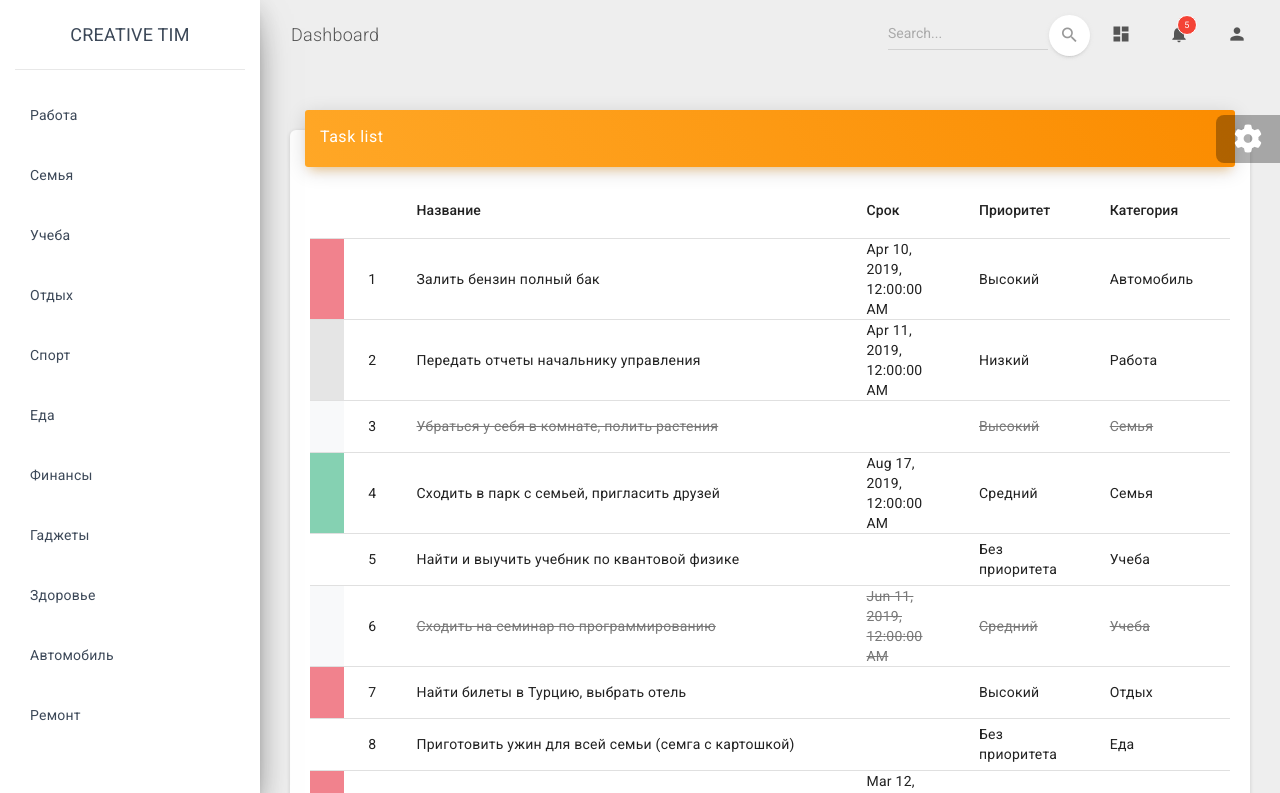
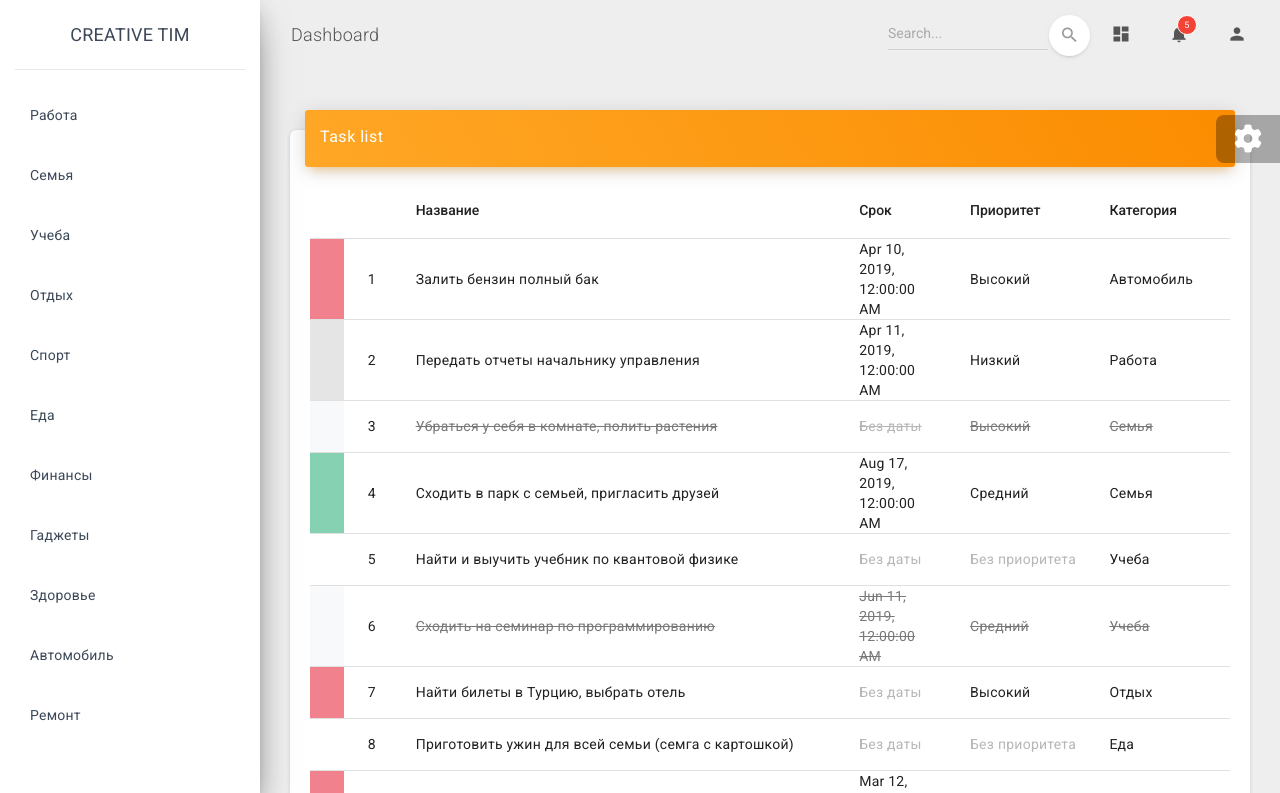
Before and after one commit to NikitaDubrovskii/todo, an Angular app: page / in a window 1280 px wide. Shown: the top 793 px of the page. Built offline with nearby package versions, Linux system fonts and the light colour scheme.

Commit message:
Added sorting and pagination for the table

```diff
--- a/src/app/views/tasks/tasks.component.html
+++ b/src/app/views/tasks/tasks.component.html
@@ -3,8 +3,8 @@
     <h4 class="card-title">Task list</h4>
   </div>
 
-  <div class="card-body table-responsive">
-    <table [dataSource]="dataSource" mat-table>
+  <div class="card-body table-responsive" *ngIf="tasks.length > 0">
+    <table [dataSource]="dataSource" mat-table matSort>
       <ng-container matColumnDef="color">
         <th *matHeaderCellDef mat-header-cell></th>
         <td class="col-color" *matCellDef="let task" [style.background-color]="getPriorityColor(task)"
@@ -19,33 +19,33 @@
       </ng-container>
 
       <ng-container matColumnDef="title">
-        <th *matHeaderCellDef mat-header-cell> Название</th>
+        <th *matHeaderCellDef mat-header-cell mat-sort-header="title"> Название</th>
         <td class="col-title" *matCellDef="let task" [class.completed]="task.completed" mat-cell>
           {{task.title}}
         </td>
       </ng-container>
 
       <ng-container matColumnDef="date">
-        <th *matHeaderCellDef mat-header-cell> Срок</th>
-        <td class="col-date" *matCellDef="let task" [ngClass]="{'completed': task.completed, 'nodate': task.date == null}"
+        <th *matHeaderCellDef mat-header-cell mat-sort-header="date"> Срок</th>
+        <td class="col-date" *matCellDef="let task" [ngClass]="{'completed': task.completed, 'no-value': task.date == null}"
             mat-cell>
-          {{task.date | date: "medium"}}
+          {{task.date ? (task.date | date: "medium") : "Без даты"}}
         </td>
       </ng-container>
 
       <ng-container matColumnDef="priority">
-        <th *matHeaderCellDef mat-header-cell> Приоритет</th>
+        <th *matHeaderCellDef mat-header-cell mat-sort-header="priority"> Приоритет</th>
         <td class="col-priority" *matCellDef="let task"
-            [ngClass]="{'completed': task.completed, 'nopriority': task.priority == null}"
+            [ngClass]="{'completed': task.completed, 'no-value': task.priority == null}"
             mat-cell>
           {{task.priority ? task.priority.title : "Без приоритета"}}
         </td>
       </ng-container>
 
       <ng-container matColumnDef="category">
-        <th *matHeaderCellDef mat-header-cell> Категория</th>
+        <th *matHeaderCellDef mat-header-cell mat-sort-header="category"> Категория</th>
         <td class="col-category" *matCellDef="let task"
-            [ngClass]="{'completed': task.completed, 'nocategory': task.category == null, 'link': !task.completed && task.category}"
+            [ngClass]="{'completed': task.completed, 'no-value': task.category == null, 'link': !task.completed && task.category}"
             mat-cell>
           {{task.category ? task.category.title : "Без категории"}}
         </td>
@@ -55,5 +55,9 @@
 
       <tr *matRowDef="let row; columns: displayedColumns;" mat-row></tr>
     </table>
+
+    <mat-paginator [pageSizeOptions]="[10, 20, 50, 100]" showFirstLastButtons></mat-paginator>
   </div>
+
+  <div *ngIf="tasks.length == 0"><p class="not-found">Ничего не найдено</p></div>
 </div>
--- a/src/app/views/tasks/tasks.component.ts
+++ b/src/app/views/tasks/tasks.component.ts
@@ -1,17 +1,24 @@
-import {Component, OnInit} from '@angular/core';
+import {AfterViewInit, Component, OnInit, ViewChild} from '@angular/core';
 import { Task } from 'src/app/model/task';
 import {DataHandlerService} from "../../service/data-handler.service";
 import {MatTableDataSource} from "@angular/material/table";
+import {MatPaginator} from "@angular/material/paginator";
+import {MatSort} from "@angular/material/sort";
 
 @Component({
   selector: 'app-tasks',
   templateUrl: './tasks.component.html',
   styleUrls: ['./tasks.component.css']
 })
-export class TasksComponent implements OnInit{
+export class TasksComponent implements OnInit, AfterViewInit{
 
   displayedColumns: string[] = ['color', 'id', 'title', 'date', 'priority', 'category'];
   dataSource: MatTableDataSource<Task> = new MatTableDataSource<Task>();
+
+  // @ts-ignore
+  @ViewChild(MatPaginator, {static: false}) paginator: MatPaginator;
+  // @ts-ignore
+  @ViewChild(MatSort, {static: false}) sort: MatSort;
 
   tasks: Task[] = [];
 
@@ -22,6 +29,10 @@
     this.dataHandler.tasksSubject.subscribe(tasks => this.tasks = tasks);
     this.dataSource = new MatTableDataSource();
     this.refreshTable();
+  }
+
+  ngAfterViewInit() {
+    this.addTableObjects();
   }
 
   toggleTaskCompleted(task: Task) {
@@ -40,6 +51,30 @@
 
   private refreshTable() {
     this.dataSource.data = this.tasks;
+    this.addTableObjects();
+
+    // @ts-ignore
+    this.dataSource.sortingDataAccessor = (task, colName) => {
+      switch (colName) {
+        case 'priority' : {
+          return task.priority ? task.priority.id : null;
+        }
+        case 'category' : {
+          return task.category ? task.category.title : null;
+        }
+        case 'date' : {
+          return task.date ? task.date : null;
+        }
+        case 'title' : {
+          return task.title;
+        }
+      }
+    }
+  }
+
+  private addTableObjects() {
+    this.dataSource.sort = this.sort;
+    this.dataSource.paginator = this.paginator;
   }
 
 }
--- a/src/styles.css
+++ b/src/styles.css
@@ -4,3 +4,10 @@
 
 html, body { height: 100%; }
 body { margin: 0; font-family: Roboto, "Helvetica Neue", sans-serif; }
+
+.not-found {
+  margin-top: 30px;
+  font-size: 20px;
+  color: rgba(74, 74, 74, 0.98);
+  text-align: center;
+}
```
